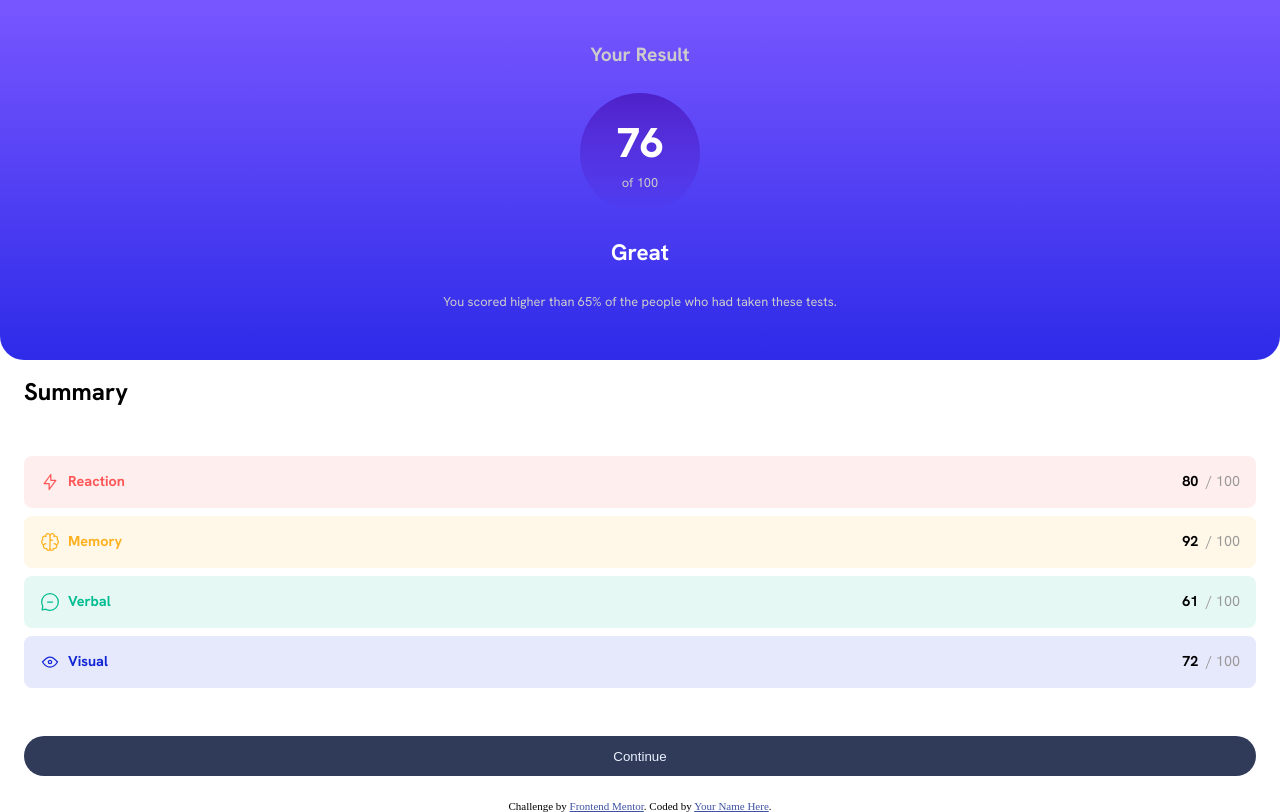
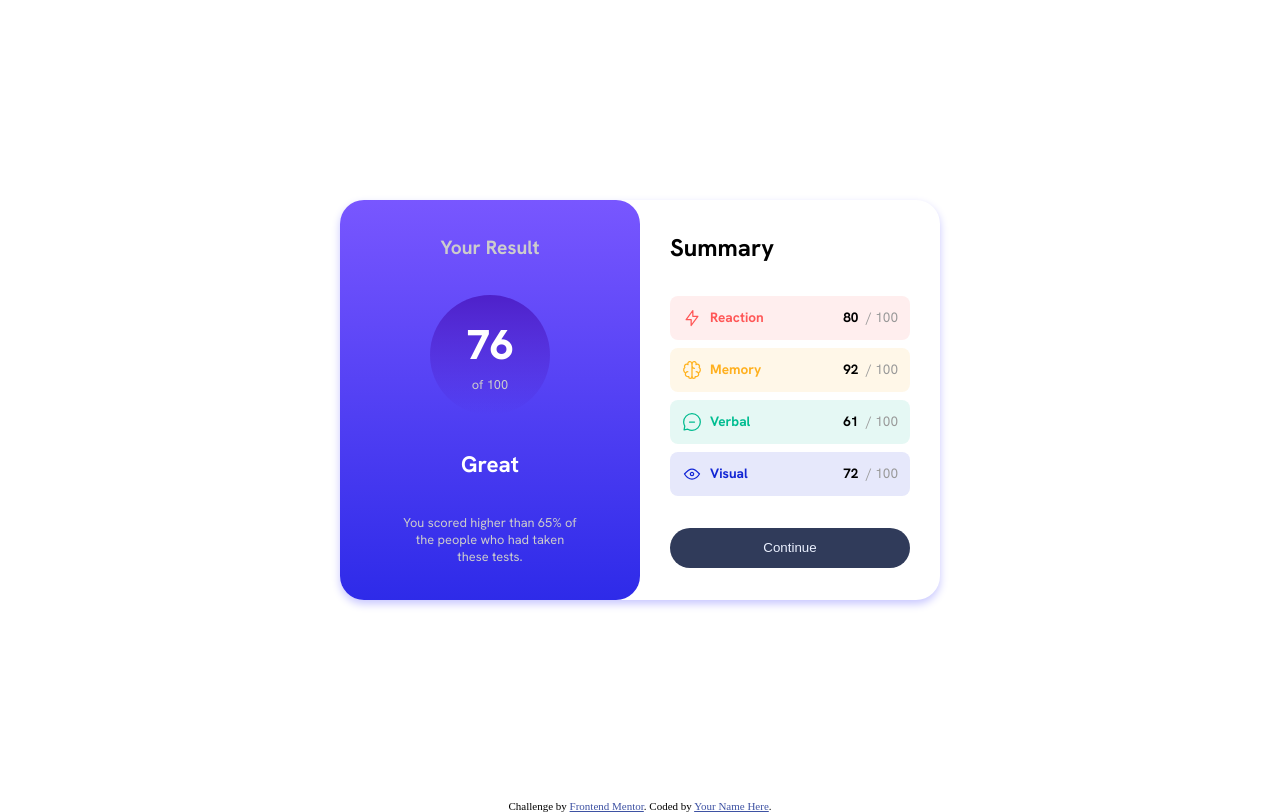
Before and after one commit to Fr1x3/result-summary-component, a plain HTML site: page index.html in a window 1280 px wide. Drawn offline with Linux system fonts and the light colour scheme.

Commit message:
feat: configures css to desktop screen

```diff
--- a/styles.css
+++ b/styles.css
@@ -76,11 +76,13 @@ main {
 }
 
 #summary {
-    padding: 16px 24px;
+    padding: 16px 0px;
+    width:80%;
     height: 50%;
     display: flex;
     flex-direction: column;
     justify-content: space-between;
+    margin: auto;
 }
 
 button {
@@ -97,15 +99,16 @@ button {
     display: flex;
     flex-direction: column;
     gap: 8px;
+    width: 100%;
 }
 
 .card {
     display: flex;
-    padding: 16px;
+    padding: 12px;
     justify-content: space-between;
     border-radius: 8px;
     border-right-width: 8px;
-    font-size: .9em;
+    font-size: .85em;
 }
 
 .card-left-content {
@@ -154,3 +157,30 @@ button {
 .bg-blue {
     background-color: hsla(234, 85%, 45%, .1);
 }
+
+@media only screen and (min-width: 600px) {
+    main {
+        display: flex;
+        align-items: center;
+        justify-content: center;
+    }
+    .container {
+        display: grid;
+        grid-template-columns: 300px 300px;
+        height: 50vh;
+        border-radius: 24px;
+        box-shadow: 0 4px 8px 0 hsl(241, 100%, 89%);
+    }
+
+    #score-section {
+        height: 100%;
+        border-radius: 24px;
+        padding: 0;
+    }
+
+    #summary {
+        height: 100%;
+        padding: 0;
+        justify-content: space-evenly;
+    }
+}
```
